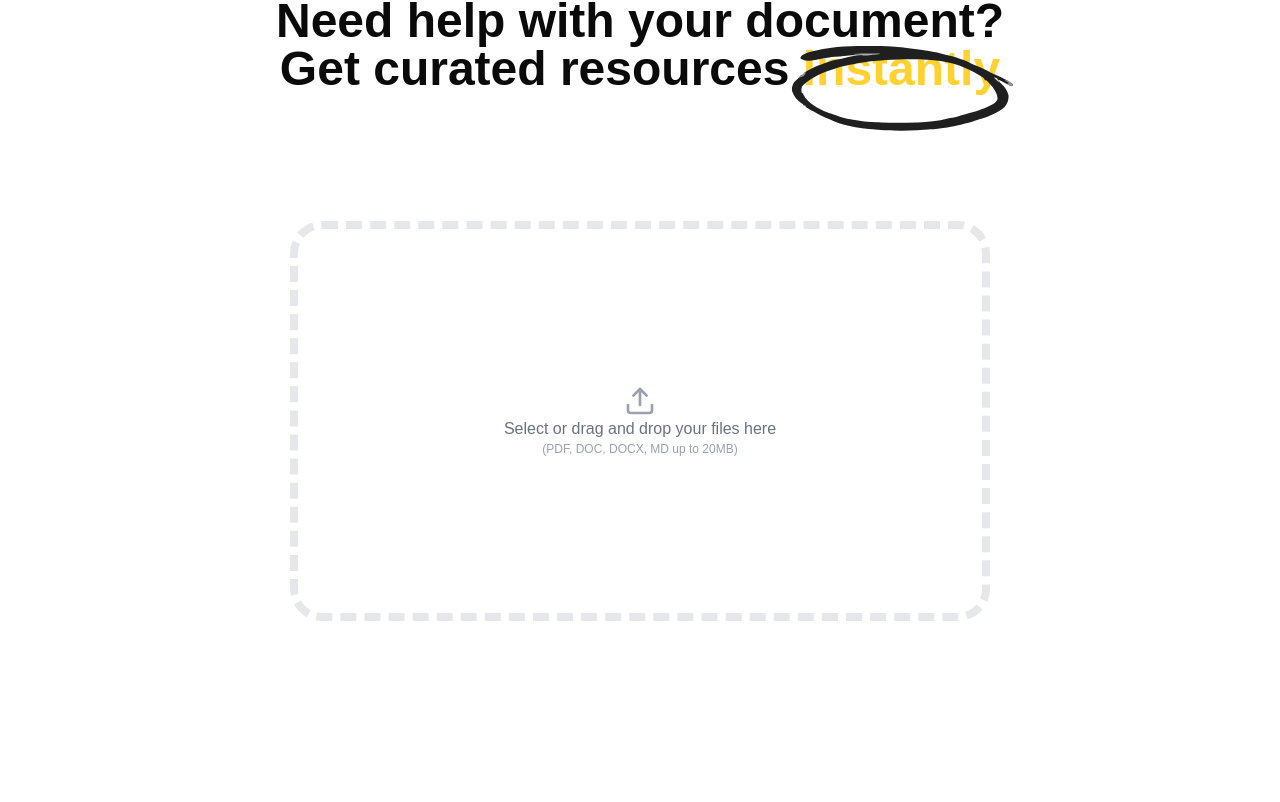
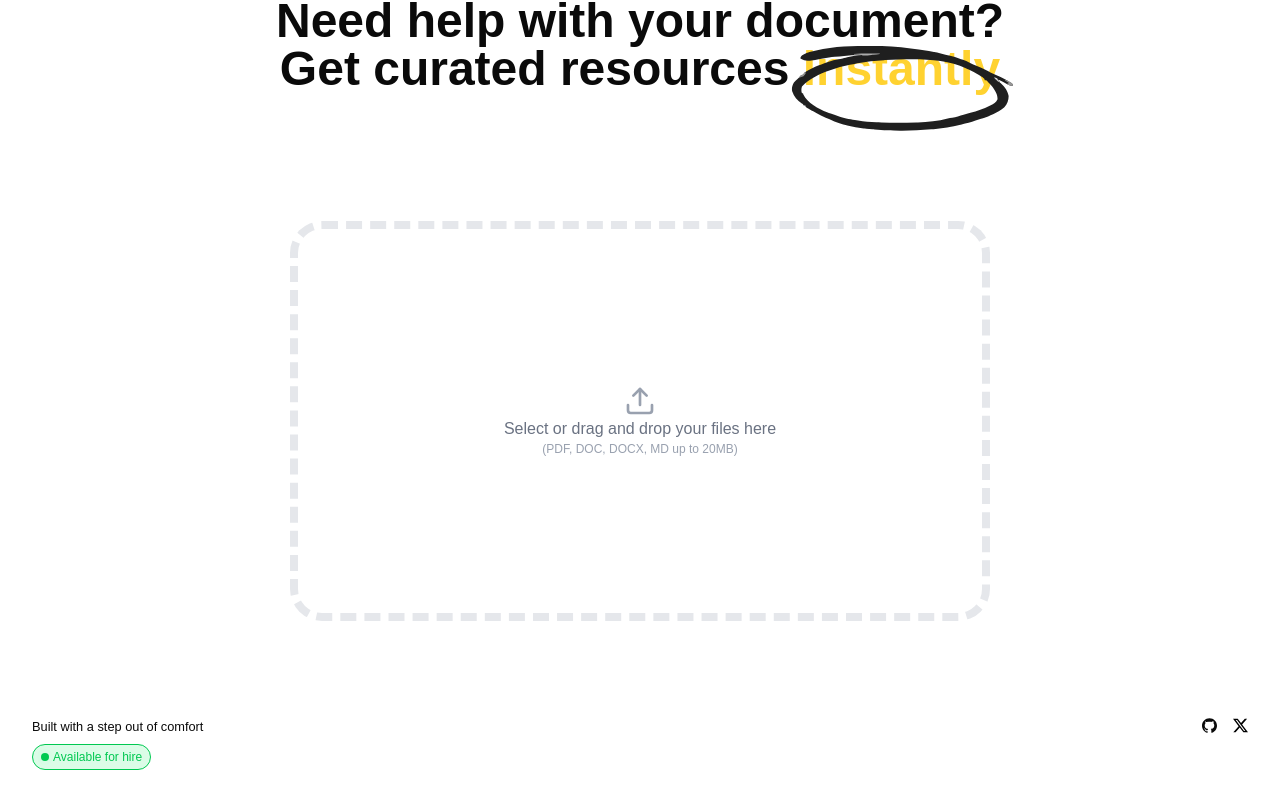
Before and after one commit to fagbenjaenoch/curator, a React (Vite) app in the folder app/frontend/: page / in a window 1280 px wide. Shown: the part 203-1005 px from the top of the page. Before the commit the page ends 888 px from the top, so only its background shows below. Built offline with nearby package versions, Linux system fonts and the light colour scheme; a web font is replaced by a local one.

Commit message:
improved footer badge

```diff
--- a/app/frontend/src/components/Footer.tsx
+++ b/app/frontend/src/components/Footer.tsx
@@ -9,7 +9,7 @@ export default function Footer() {
         <div className="flex justify-between">
           <div className="space-y-2">
             <small className="block">Built with a step out of comfort</small>
-            <p className="text-xs text-green-500 bg-green-100 border-2 border-green-500 w-max p-1 px-2 rounded-full inline-flex items-center gap-1">
+            <p className="text-xs text-green-500 bg-green-100 border-1 border-green-500 w-max p-1 px-2 rounded-full inline-flex items-center gap-1">
               <StatusIndicator />
               <span>Available for hire</span>
             </p>
--- a/app/frontend/src/components/pages/Landing.tsx
+++ b/app/frontend/src/components/pages/Landing.tsx
@@ -1,6 +1,7 @@
 import Navbar from "@/components/Navbar";
 import ovalMarker from "@/assets/oval marker.svg";
 import Dropzone from "@/components/Dropzone";
+import Footer from "@/components/Footer";
 export default function Landing() {
   return (
     <div>
@@ -22,6 +23,7 @@ export default function Landing() {
           <Dropzone />
         </div>
       </section>
+      <Footer />
     </div>
   );
 }
```
